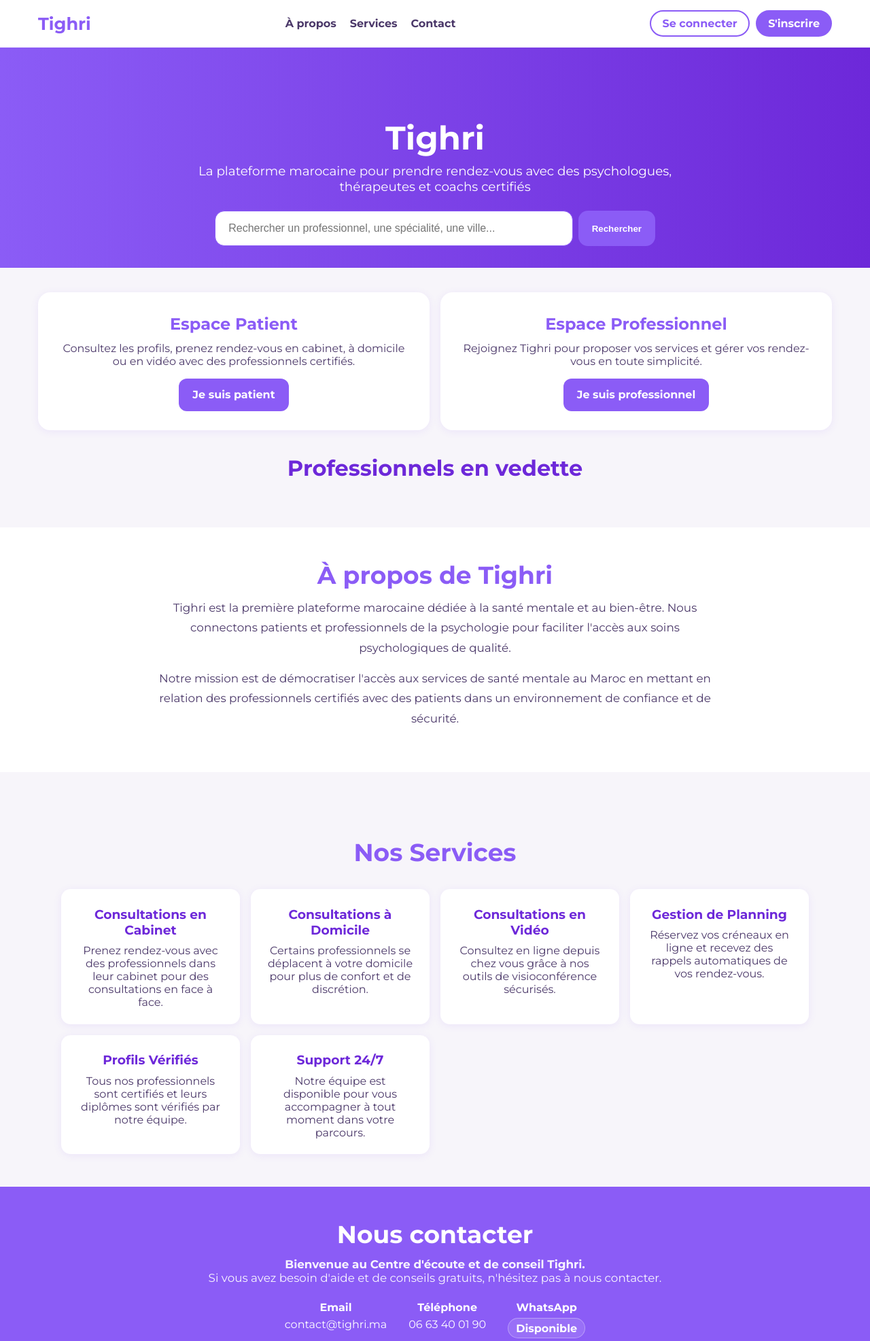
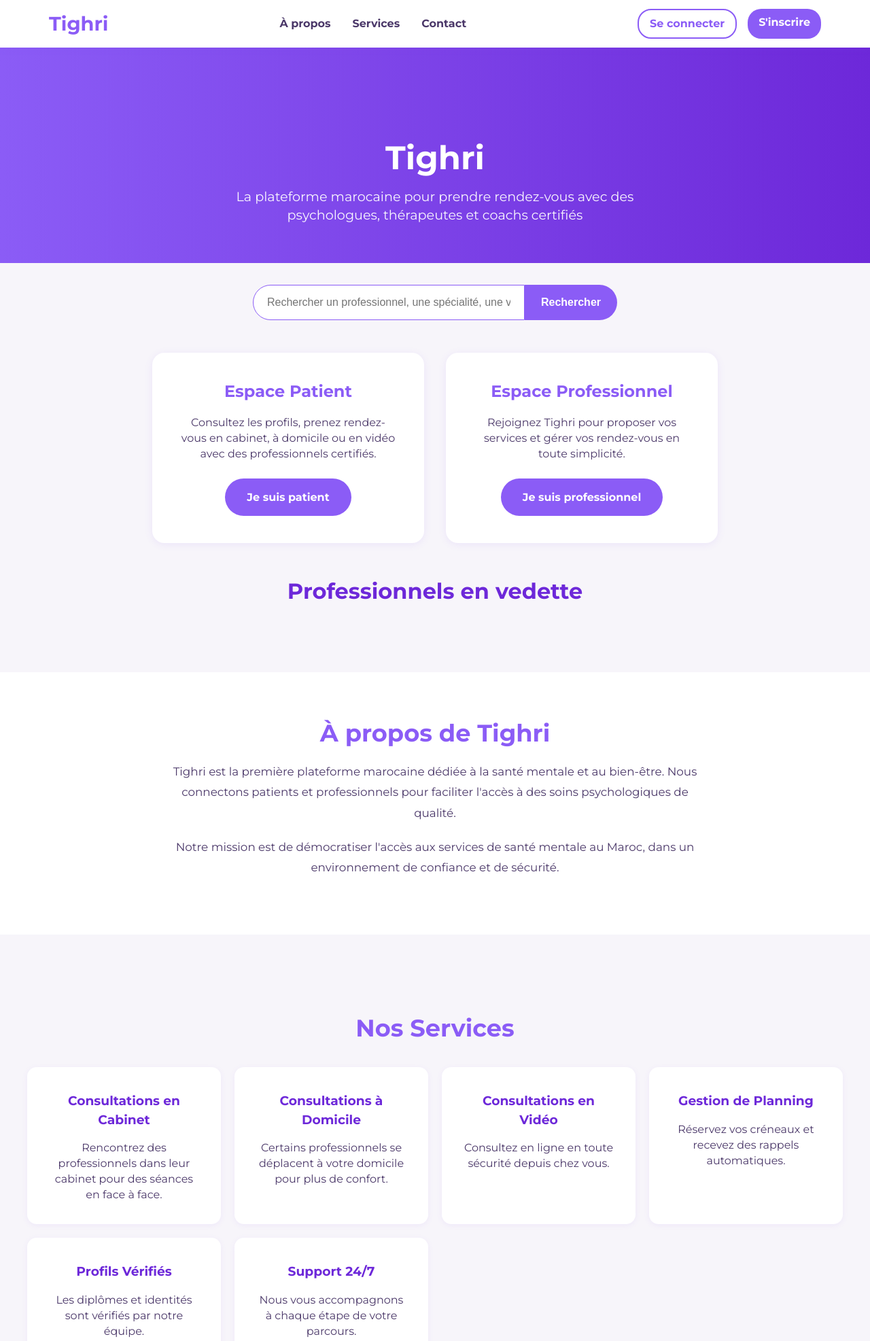
Before and after one commit to asccof/lumia-project-principale, a Flask app: page / in a window 1280 px wide. Shown: the top 1973 px of the page at 68% size. Run offline with Flask 3, Linux system fonts and the light colour scheme; data that the repository does not hold is empty; some libraries are stand-ins or nearby versions.

Commit message:
Update index.html

```diff
--- a/templates/index.html
+++ b/templates/index.html
@@ -1,181 +1,164 @@
 <!DOCTYPE html>
 <html lang="fr">
 <head>
-  <meta charset="UTF-8"/>
-  <meta name="viewport" content="width=device-width, initial-scale=1.0"/>
+  <meta charset="UTF-8" />
+  <meta name="viewport" content="width=device-width, initial-scale=1" />
+  <meta name="referrer" content="no-referrer" />
   <title>Tighri - Prendre rendez-vous avec un professionnel</title>
+
   <link href="https://fonts.googleapis.com/css2?family=Montserrat:wght@400;700&display=swap" rel="stylesheet">
-  <!-- ta feuille mobile spécifique -->
+  <!-- Ta feuille mobile spécifique (facultatif mais recommandé) -->
   <link rel="stylesheet" href="{{ url_for('static', filename='mobile.css') }}">
+
   <style>
     :root{
       --primary:#8B5CF6; --primary-dark:#6D28D9;
-      --ink:#2d1a47; --muted:#4B3869;
-      --bg:#f7f5fa; --card:#fff;
-      --shadow:0 2px 12px rgba(139,92,246,0.1);
-      --nav-h:70px;
-    }
-    html{scroll-behavior:smooth}
-    *{box-sizing:border-box}
-    body{
-      font-family:'Montserrat',Arial,sans-serif;
-      background:var(--bg); color:var(--ink);
-      margin:0; padding-top:var(--nav-h);
+      --ink:#2d1a47; --muted:#4B3869; --bg:#f7f5fa; --card:#fff;
+      --shadow:0 2px 12px rgba(139,92,246,0.1); --radius:18px; --nav-h:70px;
     }
 
-    /* NAVBAR */
-    .navbar{
-      position:fixed; top:0; left:0; right:0; height:var(--nav-h);
-      background:rgba(255,255,255,0.95); backdrop-filter:blur(10px);
-      z-index:1000; border-bottom:1px solid rgba(139,92,246,.12);
-    }
-    .nav-container{max-width:1200px; margin:0 auto; height:100%;
-      display:flex; align-items:center; justify-content:space-between; padding:0 1rem;}
-    .nav-logo{color:var(--primary); font-size:1.6rem; font-weight:700; text-decoration:none}
-    .nav-menu{display:flex; gap:1.25rem; list-style:none; margin:0; padding:0}
-    .nav-menu a{color:#4B3869; text-decoration:none; font-weight:600}
+    *{box-sizing:border-box}
+    html,body{margin:0;padding:0}
+    body{font-family:'Montserrat',Arial,sans-serif;background:var(--bg);color:var(--ink);line-height:1.45}
+
+    /* NAV FIXE + anti-chevauchement */
+    .navbar{position:fixed;top:0;left:0;right:0;height:var(--nav-h);z-index:1000;
+      background:rgba(255,255,255,0.95);backdrop-filter:blur(10px);box-shadow:0 2px 10px rgba(139,92,246,0.1)}
+    .nav-container{max-width:1200px;margin:0 auto;display:flex;justify-content:space-between;align-items:center;padding:1rem 2rem;height:100%}
+    .nav-logo{color:var(--primary);font-size:1.8rem;font-weight:700;text-decoration:none}
+    .nav-menu{display:flex;gap:2rem;list-style:none;margin:0;padding:0}
+    .nav-menu a{color:#4B3869;text-decoration:none;font-weight:600}
     .nav-menu a:hover{color:var(--primary)}
-    .nav-auth{display:flex; gap:.6rem}
-    .btn{display:inline-block; padding:.5rem 1rem; border-radius:999px; text-decoration:none; font-weight:700}
-    .btn-outline{color:var(--primary); border:2px solid var(--primary); background:#fff}
-    .btn-outline:hover{background:#f2ecff}
-    .btn-solid{background:var(--primary); color:#fff; border:2px solid var(--primary)}
-    .btn-solid:hover{background:var(--primary-dark); border-color:var(--primary-dark)}
+    .nav-auth{display:flex;gap:1rem}
+    .nav-auth a{padding:.5rem 1rem;border-radius:20px;text-decoration:none;font-weight:600;transition:all .2s}
+    .nav-login{color:var(--primary);border:2px solid var(--primary)}
+    .nav-login:hover{background:var(--primary);color:#fff}
+    .nav-register{background:var(--primary);color:#fff}
+    .nav-register:hover{background:var(--primary-dark)}
 
     /* HEADER */
-    header{
-      background:linear-gradient(90deg, #8B5CF6 0%, #6D28D9 100%);
-      color:#fff; text-align:center; padding:6.5rem 1rem 2rem;
-    }
-    header h1{margin:0 0 .5rem; font-size:3rem}
-    header p{margin:0; font-size:1.15rem; max-width:760px; margin-inline:auto}
+    header{background:linear-gradient(90deg, var(--primary) 0%, var(--primary-dark) 100%);color:#fff;
+      padding:8rem 0 2rem;margin-top:var(--nav-h);text-align:center}
+    header h1{margin:0 0 .5rem;font-size:3rem;font-weight:700}
+    header p{margin:0 auto 1.5rem;max-width:600px;font-size:1.2rem;opacity:.95}
 
     /* SEARCH */
-    .search-bar{display:flex; justify-content:center; gap:.5rem; margin:1.5rem auto 0; max-width:680px; padding:0 1rem}
-    .search-bar input{
-      flex:1; padding:1rem 1.2rem; border:1.5px solid var(--primary);
-      border-radius:14px; font-size:1rem; outline:none; min-width:0;
-    }
-    .search-bar button{
-      padding:1rem 1.25rem; border-radius:14px; border:0;
-      background:var(--primary); color:#fff; font-weight:700; cursor:pointer;
-    }
+    .search-bar{display:flex;justify-content:center;margin:2rem 0 1rem}
+    .search-bar input{width:400px;padding:1rem 1.25rem;border:1.5px solid var(--primary);border-radius:30px 0 0 30px;font-size:1rem;outline:none;background:#fff}
+    .search-bar button{padding:1rem 1.5rem;border:none;background:var(--primary);color:#fff;font-size:1rem;border-radius:0 30px 30px 0;cursor:pointer;font-weight:700}
     .search-bar button:hover{background:var(--primary-dark)}
 
-    /* SECTIONS */
-    .sections{max-width:1200px; margin:2.25rem auto; padding:0 1rem;
-      display:grid; grid-template-columns:repeat(auto-fit,minmax(300px,1fr)); gap:1rem;}
-    .section{
-      background:var(--card); border-radius:18px; box-shadow:var(--shadow);
-      padding:1.75rem; text-align:center;
-    }
-    .section h2{color:var(--primary); margin:.25rem 0 .75rem; font-size:1.5rem}
-    .section p{color:var(--muted); margin:0 0 1rem}
-    .section a{display:inline-block; background:var(--primary); color:#fff;
-      padding:.9rem 1.25rem; border-radius:12px; text-decoration:none; font-weight:700}
+    /* SECTIONS 2 colonnes */
+    .sections{display:flex;flex-wrap:wrap;justify-content:center;gap:2rem;margin:3rem 0;padding:0 2rem}
+    .section{background:#fff;border-radius:18px;box-shadow:var(--shadow);padding:2.5rem;min-width:320px;max-width:400px;flex:1 1 320px;text-align:center}
+    .section h2{color:var(--primary);margin:0 0 1rem}
+    .section p{color:var(--muted);margin:0 0 1.5rem}
+    .section a{display:inline-block;background:var(--primary);color:#fff;padding:1rem 2rem;border-radius:30px;text-decoration:none;font-weight:700}
     .section a:hover{background:var(--primary-dark)}
 
     /* FEATURED */
-    .featured{max-width:1200px; margin:0 auto 3rem; padding:0 1rem}
-    .featured h3{color:#6D28D9; text-align:center; font-size:2rem; margin:0 0 1.25rem}
-    .professionals{display:grid; grid-template-columns:repeat(auto-fit,minmax(260px,1fr)); gap:1rem}
-    .card{background:#fff; border-radius:14px; box-shadow:var(--shadow); overflow:hidden}
-    .thumb-box{position:relative; width:100%; height:200px; background:linear-gradient(180deg,#eee,#ddd)}
-    .thumb-img{position:absolute; inset:0; width:100%; height:100%; object-fit:cover; object-position:center center}
-    .card-body{padding:1rem; text-align:center}
-    .card-body h4{margin:.4rem 0 .15rem; color:#6D28D9}
-    .card-body p{margin:.2rem 0; color:#4B3869; font-size:.96rem}
-    .card-body a{color:var(--primary); text-decoration:none; font-weight:600}
-    .card-body a:hover{text-decoration:underline}
+    .featured{max-width:1200px;margin:0 auto 4rem;padding:0 2rem}
+    .featured h3{color:#6D28D9;margin:0 0 2rem;text-align:center;font-size:2rem}
+    .professionals{display:flex;flex-wrap:wrap;gap:2rem;justify-content:center}
+    .professional-card{background:#fff;border-radius:14px;box-shadow:0 2px 8px rgba(139,92,246,0.08);padding:1.5rem;min-width:280px;max-width:320px;flex:1 1 280px;text-align:center}
+
+    /* === AVATAR ROND & PETIT (fiable mobile) === */
+    .professional-card .avatar-box{width:96px;height:96px;border-radius:50%;overflow:hidden;background:#eee;margin:0 auto .85rem}
+    .professional-card .avatar-img{width:100%;height:100%;object-fit:cover;object-position:center;display:block}
+    /* neutraliser anciens styles potentiels */
+    .professional-card img{max-width:none;height:auto;border-radius:0}
+
+    .professional-card h4{margin:.5rem 0 .2rem;color:#6D28D9}
+    .professional-card p{color:#4B3869;font-size:.95rem;margin:.35rem 0}
+    .professional-card a{color:var(--primary);text-decoration:none;font-weight:600}
+    .professional-card a:hover{text-decoration:underline}
 
     /* ABOUT */
-    .about-section{background:#fff; padding:3rem 1rem; margin:3rem 0}
-    .about-container{max-width:1100px; margin:0 auto; text-align:center}
-    .about-section h2{color:var(--primary); font-size:2.25rem; margin:0 0 .75rem}
-    .about-section p{color:var(--muted); font-size:1.05rem; line-height:1.75; max-width:820px; margin:0 auto 1rem}
+    .about-section{background:#fff;padding:4rem 2rem;margin:3rem 0}
+    .about-container{max-width:1200px;margin:0 auto;text-align:center}
+    .about-section h2{color:var(--primary);font-size:2.2rem;margin:0 0 1rem}
+    .about-section p{color:var(--muted);font-size:1.05rem;line-height:1.8;max-width:800px;margin:0 auto 1.25rem}
 
     /* SERVICES */
-    .services-section{padding:3rem 1rem; background:#f7f5fa}
-    .services-container{max-width:1100px; margin:0 auto}
-    .services-section h2{color:var(--primary); text-align:center; font-size:2.25rem; margin:0 0 2rem}
-    .services-grid{display:grid; grid-template-columns:repeat(auto-fit,minmax(260px,1fr)); gap:1rem}
-    .service-card{background:#fff; padding:1.4rem; border-radius:14px; box-shadow:var(--shadow); text-align:center}
-    .service-card h3{color:#6D28D9; margin:.2rem 0 .6rem}
-    .service-card p{color:var(--muted); margin:0}
+    .services-section{padding:4rem 2rem;background:var(--bg)}
+    .services-container{max-width:1200px;margin:0 auto}
+    .services-section h2{color:var(--primary);font-size:2.2rem;text-align:center;margin:0 0 2rem}
+    .services-grid{display:grid;grid-template-columns:repeat(auto-fit,minmax(260px,1fr));gap:1.25rem}
+    .service-card{background:#fff;padding:2rem;border-radius:14px;box-shadow:0 2px 8px rgba(139,92,246,0.08);text-align:center}
+    .service-card h3{color:#6D28D9;margin:.25rem 0 1rem}
+    .service-card p{color:var(--muted);margin:0}
 
-    /* CONTACT */
-    .contact-section{background:#8B5CF6; color:#fff; padding:3rem 1rem; text-align:center}
-    .contact-container{max-width:800px; margin:0 auto}
-    .contact-section h2{font-size:2.25rem; margin:0 0 .75rem}
-    .contact-section p{font-size:1.05rem; margin:0 0 1.5rem; opacity:.95}
-    .contact-info{display:flex; justify-content:center; gap:2rem; flex-wrap:wrap}
-    .contact-item{display:flex; flex-direction:column; align-items:center; gap:.35rem}
-    .contact-actions{display:flex; gap:.75rem; flex-wrap:wrap; justify-content:center; margin-top:1rem}
-    .contact-btn{
-      display:inline-flex; align-items:center; gap:.5rem; background:#fff; color:#6D28D9;
-      border:2px solid #fff; padding:.8rem 1.2rem; border-radius:999px; text-decoration:none; font-weight:700;
-      box-shadow:0 2px 8px rgba(139,92,246,.18);
-    }
-    .contact-btn:hover{transform:translateY(-2px); background:#f1e9ff; border-color:#fff}
-    .contact-badge{display:inline-block; font-weight:700; padding:.3rem .7rem; border-radius:999px; background:#ffffff20; border:1px solid #ffffff50}
+    /* CONTACT (reprend ton bloc amélioré) */
+    .contact-section{background:var(--primary);color:#fff;padding:4rem 2rem;text-align:center}
+    .contact-container{max-width:800px;margin:0 auto}
+    .contact-section h2{font-size:2rem;margin:0 0 1rem}
+    .contact-section p{font-size:1.05rem;margin:0 0 1.25rem;opacity:.95}
+    .contact-info{display:flex;justify-content:center;gap:2rem;flex-wrap:wrap}
+    .contact-item{display:flex;flex-direction:column;align-items:center;gap:.35rem}
+    .contact-item strong{font-size:1.05rem}
+
+    .contact-actions{display:flex;gap:1rem;flex-wrap:wrap;justify-content:center;margin-top:1.25rem}
+    .contact-btn{display:inline-flex;align-items:center;gap:.5rem;background:#ffffff;color:#6D28D9;border:2px solid #ffffff;
+      padding:.8rem 1.2rem;border-radius:999px;text-decoration:none;font-weight:700;box-shadow:0 2px 8px rgba(139,92,246,0.18);transition:.2s}
+    .contact-btn:hover{transform:translateY(-2px);background:#f1e9ff;border-color:#8B5CF6}
+    .contact-badge{display:inline-block;font-weight:700;padding:.3rem .7rem;border-radius:999px;background:#ffffff20;border:1px solid #ffffff50}
 
     /* FOOTER */
-    footer{background:#2d1a47; color:#fff; text-align:center; padding:1.5rem}
+    footer{background:#2d1a47;color:#fff;text-align:center;padding:2rem}
 
-    /* Décalage d’ancre pour la navbar fixe */
-    section, .anchor { scroll-margin-top: calc(var(--nav-h) + 10px); }
-
-    /* Mobile */
-    @media (max-width: 768px){
-      header{padding:6rem 1rem 1.5rem}
+    /* --- Mobile optimisations --- */
+    @media (max-width:768px){
+      .nav-container{flex-direction:column;gap:.75rem;padding:.75rem 1rem}
+      header{padding:6.5rem 1rem 2rem}
       header h1{font-size:2rem}
-      .search-bar{flex-direction:column}
-      .search-bar button{width:100%}
-      .nav-container{gap:.6rem; padding:0 .75rem}
-      .nav-menu{flex-wrap:wrap; gap:.75rem; justify-content:center}
-    }
-    /* Téléphones compacts */
-    @media (max-width: 480px){
-      :root{ --nav-h:66px; }
-      .thumb-box{height:180px}
+      .search-bar{flex-direction:column;align-items:stretch;padding:0 1rem;gap:.5rem}
+      .search-bar input,.search-bar button{width:100%;border-radius:12px}
+      .sections{flex-direction:column;align-items:center;padding:0 1rem;gap:1rem;margin:2rem 0}
+      .featured{padding:0 1rem}
+      .professionals{gap:1rem}
+      .professional-card .avatar-box{width:84px;height:84px}
+      .about-section,.services-section{padding:2rem 1rem;margin:2rem 0}
+      .services-grid{grid-template-columns:1fr}
+      .contact-section{padding:2rem 1rem}
+      footer{padding:1.25rem;font-size:.95rem}
     }
   </style>
 </head>
 <body>
-
   <!-- NAV -->
-  <nav class="navbar" role="navigation" aria-label="Navigation principale">
+  <nav class="navbar">
     <div class="nav-container">
       <a href="{{ url_for('index') }}" class="nav-logo">Tighri</a>
       <ul class="nav-menu">
-        <!-- on pointe TOUJOURS vers les ancres de la page d’accueil -->
-        <li><a href="{{ url_for('index') }}#about">À propos</a></li>
-        <li><a href="{{ url_for('index') }}#services">Services</a></li>
-        <li><a href="{{ url_for('index') }}#contact">Contact</a></li>
+        <li><a href="#about">À propos</a></li>
+        <li><a href="#services">Services</a></li>
+        <li><a href="#contact">Contact</a></li>
       </ul>
       <div class="nav-auth">
         {% if current_user.is_authenticated %}
-          <a class="btn btn-outline" href="{{ url_for('my_appointments') }}">Mes rendez-vous</a>
-          <a class="btn btn-solid" href="{{ url_for('logout') }}">Déconnexion</a>
+          <a href="{{ url_for('my_appointments') }}" class="nav-login">Mes rendez-vous</a>
+          <a href="{{ url_for('logout') }}" class="nav-register">Déconnexion</a>
         {% else %}
-          <a class="btn btn-outline" href="{{ url_for('login') }}">Se connecter</a>
-          <a class="btn btn-solid" href="{{ url_for('register') }}">S'inscrire</a>
+          <a href="{{ url_for('login') }}" class="nav-login">Se connecter</a>
+          <a href="{{ url_for('register') }}" class="nav-register">S'inscrire</a>
         {% endif %}
       </div>
     </div>
   </nav>
 
   <!-- HEADER -->
-  <header class="anchor" id="home">
+  <header>
     <h1>Tighri</h1>
     <p>La plateforme marocaine pour prendre rendez-vous avec des psychologues, thérapeutes et coachs certifiés</p>
+  </header>
+
+  <!-- SEARCH -->
   <form class="search-bar" method="get" action="{{ url_for('professionals') }}">
     <input type="text" name="q" placeholder="Rechercher un professionnel, une spécialité, une ville...">
     <button type="submit">Rechercher</button>
   </form>
-  </header>
 
-  <!-- BLOCS RAPIDES -->
+  <!-- 2 BLOCS -->
   <div class="sections">
     <div class="section">
       <h2>Espace Patient</h2>
@@ -194,16 +177,16 @@
     <h3>Professionnels en vedette</h3>
     <div class="professionals">
       {% for professional in professionals %}
-        <article class="card">
-          <div class="thumb-box">
-            <!-- proxy côté serveur + cache-buster (évite souci mobile) -->
-            <img class="thumb-img"
-                 src="{{ url_for('profile_photo', professional_id=professional.id) }}?v={{ professional.id }}"
+        <div class="professional-card">
+          <div class="avatar-box">
+            <img
+              class="avatar-img"
+              src="{{ url_for('profile_photo', professional_id=professional.id) }}"
               alt="Photo de {{ professional.name|e }}"
-                 referrerpolicy="no-referrer"
-                 loading="eager" decoding="async">
+              width="96" height="96" loading="lazy" decoding="async" fetchpriority="low" referrerpolicy="no-referrer"
+              onerror="this.onerror=null;this.src='https://placehold.co/300x300?text=Photo';">
           </div>
-          <div class="card-body">
+
           <h4>{{ professional.name }}</h4>
           <p>{{ professional.specialty }}</p>
           <p>
@@ -212,7 +195,6 @@
           </p>
           <a href="{{ url_for('professional_detail', professional_id=professional.id) }}">Voir le profil</a>
         </div>
-        </article>
       {% endfor %}
     </div>
   </div>
@@ -221,8 +203,8 @@
   <section id="about" class="about-section">
     <div class="about-container">
       <h2>À propos de Tighri</h2>
-      <p>Tighri est la première plateforme marocaine dédiée à la santé mentale et au bien-être. Nous connectons patients et professionnels de la psychologie pour faciliter l'accès aux soins psychologiques de qualité.</p>
-      <p>Notre mission est de démocratiser l'accès aux services de santé mentale au Maroc en mettant en relation des professionnels certifiés avec des patients dans un environnement de confiance et de sécurité.</p>
+      <p>Tighri est la première plateforme marocaine dédiée à la santé mentale et au bien-être. Nous connectons patients et professionnels pour faciliter l'accès à des soins psychologiques de qualité.</p>
+      <p>Notre mission est de démocratiser l'accès aux services de santé mentale au Maroc, dans un environnement de confiance et de sécurité.</p>
     </div>
   </section>
 
@@ -233,27 +215,27 @@
       <div class="services-grid">
         <div class="service-card">
           <h3>Consultations en Cabinet</h3>
-          <p>Prenez rendez-vous avec des professionnels dans leur cabinet pour des consultations en face à face.</p>
+          <p>Rencontrez des professionnels dans leur cabinet pour des séances en face à face.</p>
         </div>
         <div class="service-card">
           <h3>Consultations à Domicile</h3>
-          <p>Certains professionnels se déplacent à votre domicile pour plus de confort et de discrétion.</p>
+          <p>Certains professionnels se déplacent à votre domicile pour plus de confort.</p>
         </div>
         <div class="service-card">
           <h3>Consultations en Vidéo</h3>
-          <p>Consultez en ligne depuis chez vous grâce à nos outils de visioconférence sécurisés.</p>
+          <p>Consultez en ligne en toute sécurité depuis chez vous.</p>
         </div>
         <div class="service-card">
           <h3>Gestion de Planning</h3>
-          <p>Réservez vos créneaux en ligne et recevez des rappels automatiques de vos rendez-vous.</p>
+          <p>Réservez vos créneaux et recevez des rappels automatiques.</p>
         </div>
         <div class="service-card">
           <h3>Profils Vérifiés</h3>
-          <p>Tous nos professionnels sont certifiés et leurs diplômes sont vérifiés par notre équipe.</p>
+          <p>Les diplômes et identités sont vérifiés par notre équipe.</p>
         </div>
         <div class="service-card">
           <h3>Support 24/7</h3>
-          <p>Notre équipe est disponible pour vous accompagner à tout moment dans votre parcours.</p>
+          <p>Nous vous accompagnons à chaque étape de votre parcours.</p>
         </div>
       </div>
     </div>
@@ -263,9 +245,9 @@
   <section id="contact" class="contact-section">
     <div class="contact-container">
       <h2>Nous contacter</h2>
-      <p><strong>Bienvenue au Centre d'écoute et de conseil Tighri.</strong><br>Si vous avez besoin d'aide et de conseils gratuits, n'hésitez pas à nous contacter.</p>
+      <p><strong>Bienvenue au Centre d'écoute et de conseil Tighri.</strong><br>Besoin d'aide ou de conseils gratuits ? Contactez-nous.</p>
 
-      <div class="contact-info" style="margin-top:.75rem">
+      <div class="contact-info" style="margin-top:1rem;">
         <div class="contact-item">
           <strong>Email</strong>
           <span>contact@tighri.ma</span>
@@ -281,13 +263,21 @@
       </div>
 
       <div class="contact-actions">
-        <a class="contact-btn" href="mailto:contact@tighri.ma?subject=Contact%20Tighri&body=Bonjour%20Tighri%2C">✉️ Contacter par e-mail</a>
-        <a class="contact-btn" href="tel:+212663400190">📞 Appeler le <span>06 63 40 01 90</span></a>
-        <a class="contact-btn" target="_blank" rel="noopener" href="https://wa.me/212663400190?text=Bonjour%20Tighri%2C%20j%E2%80%99ai%20besoin%20d%E2%80%99aide%20et%20de%20conseils.">💬 WhatsApp direct</a>
+        <a class="contact-btn" href="mailto:contact@tighri.ma?subject=Contact%20Tighri&body=Bonjour%20Tighri%2C">
+          ✉️ Contacter par e-mail
+        </a>
+        <a class="contact-btn" href="tel:+212663400190">
+          📞 Appeler le <span>06 63 40 01 90</span>
+        </a>
+        <a class="contact-btn" target="_blank" rel="noopener"
+           href="https://wa.me/212663400190?text=Bonjour%20Tighri%2C%20j%E2%80%99ai%20besoin%20d%E2%80%99aide%20et%20de%20conseils.">
+          💬 WhatsApp direct
+        </a>
       </div>
     </div>
   </section>
 
+  <!-- FOOTER -->
   <footer>
     <p>&copy; 2024 Tighri. Tous droits réservés. | Plateforme de santé mentale au Maroc</p>
   </footer>
```
Lines whose indentation alone changed are shown as unchanged.
